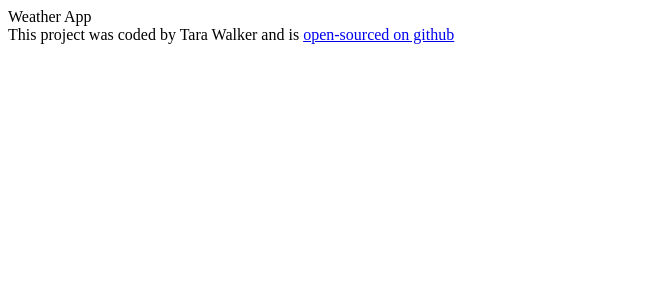
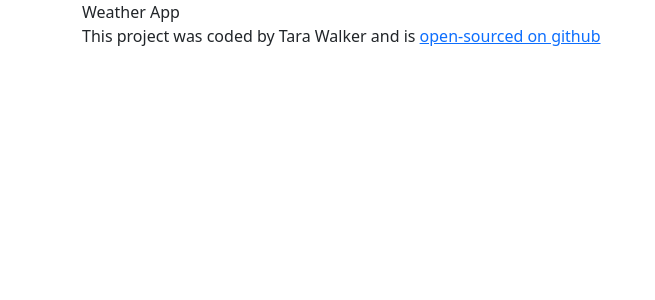
Before and after one commit to TaraWalk/react-project, a React (Create React App) app: page / in a window 1280 px wide. Shown: the top 300 px of the page, without its empty margins (0-655 px from the left). Built offline with nearby package versions, Linux system fonts and the light colour scheme.

Commit message:
Added Bootstrap

```diff
--- a/package.json
+++ b/package.json
@@ -3,6 +3,7 @@
   "version": "0.1.0",
   "private": true,
   "dependencies": {
+    "bootstrap": "^5.3.3",
     "cra-template": "1.2.0",
     "react": "^19.0.0",
     "react-dom": "^19.0.0",
--- a/src/App.js
+++ b/src/App.js
@@ -4,6 +4,7 @@ import "./App.css";
 export default function App() {
   return (
     <div className="App">
+      <div className="container">
         Weather App
         <footer>
           This project was coded by Tara Walker and is {""}
@@ -12,5 +13,6 @@ export default function App() {
           </a>
         </footer>
       </div>
+    </div>
   );
 }
```
Also changed, not shown: src/index.js (+7 -9 lines), 1 other file (tests, documents, lock files or other folders). Lines whose indentation alone changed are shown as unchanged.
